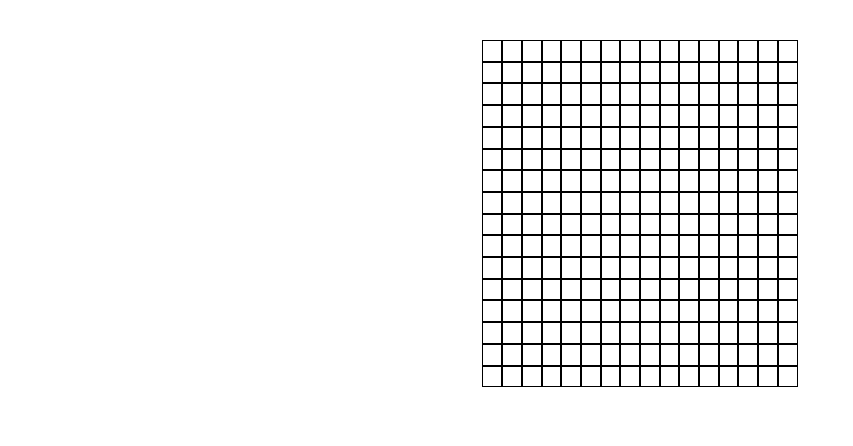
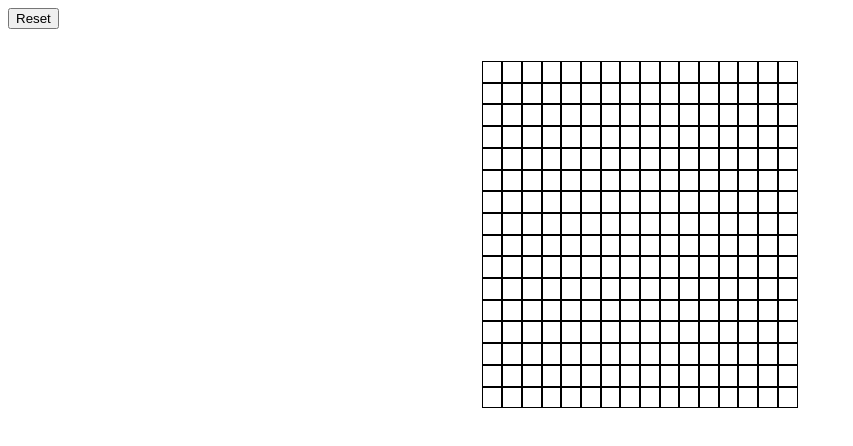
Before and after one commit to baekben/etch-a-sketch, a plain HTML site: page index.html in a window 1280 px wide. Shown: the whole page, without its empty margins (0-853 px from the left). Drawn offline with Linux system fonts and the light colour scheme.

Commit message:
added clear board feature with reset button

```diff
--- a/index.html
+++ b/index.html
@@ -8,6 +8,7 @@
     <title>Browser Etch</title>
   </head>
   <body>
+    <button id="reset" onclick="newBoard()">Reset</button>
     <div id="container">
       <div id="grid"></div>
     </div>
--- a/script.js
+++ b/script.js
@@ -2,6 +2,7 @@
 const grid = document.getElementById('grid');
 const cell = document.getElementsByClassName('cell');
 const container = document.getElementById('container');
+const reset = document.getElementById('reset');
 
 createGrid(16, 16);
 
@@ -14,9 +15,17 @@ function createGrid(rows, cols) {
     grid.appendChild(cell).className = 'cell';
   }
 }
-//event listener with event mousemove to change background
+
+//drawing
 container.addEventListener('mouseover', e => {
   if (e.target.className === 'cell') {
     e.target.style.backgroundColor = 'black';
   }
 });
+
+function newBoard() {
+  const clear = document.querySelectorAll('#container div');
+  clear.forEach(cell => {
+    cell.style.backgroundColor = 'white';
+  });
+}
```
